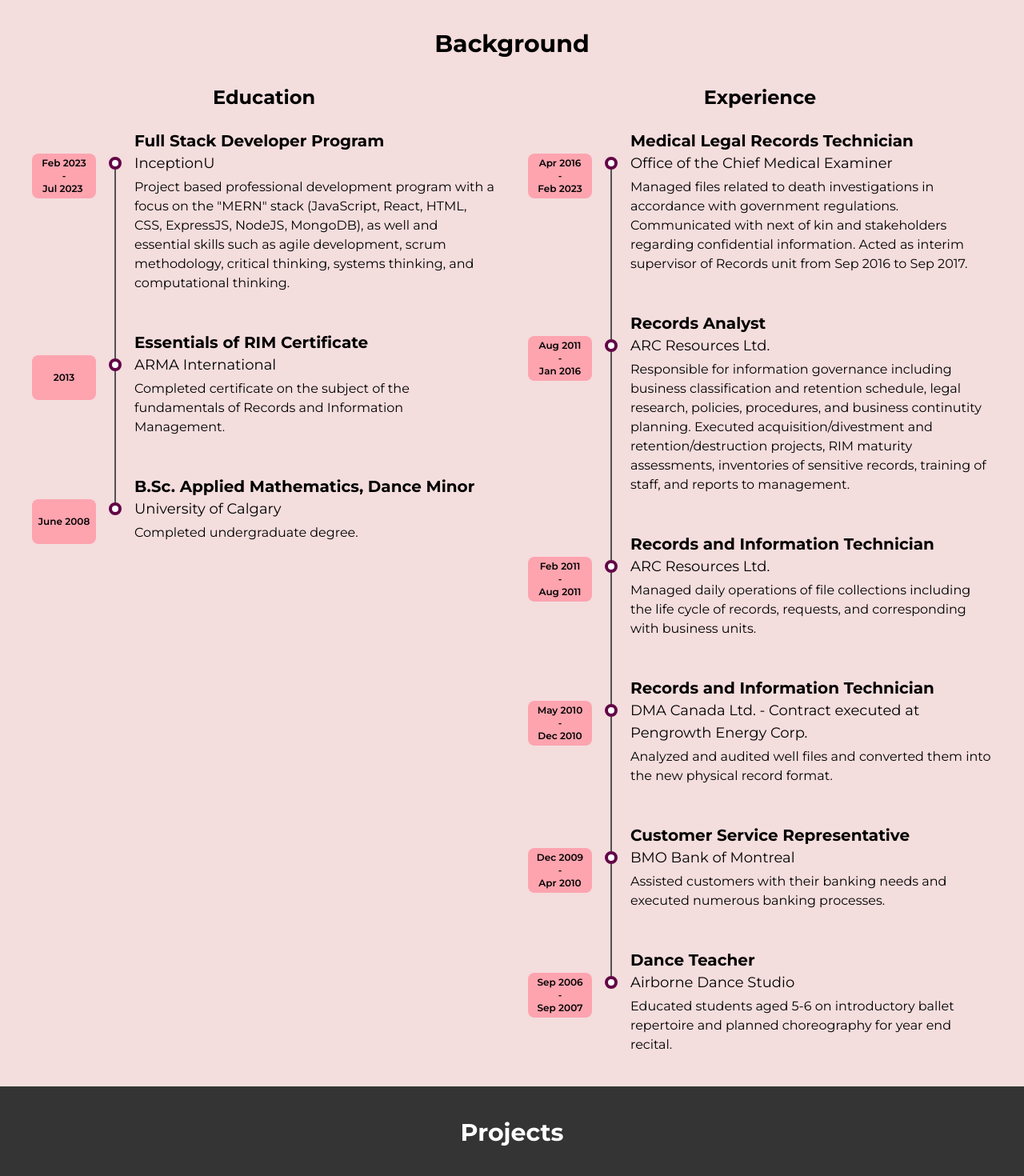
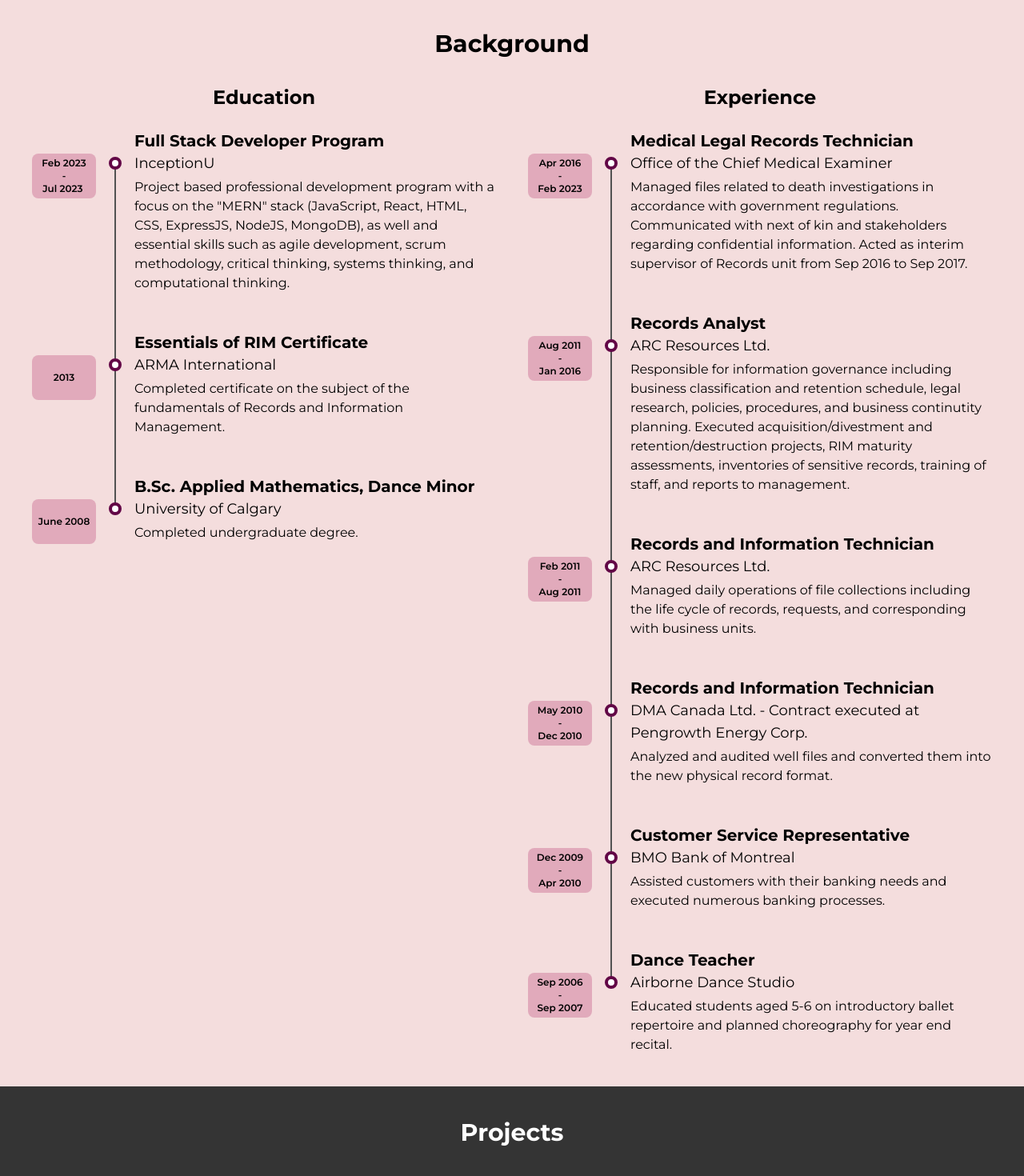
Before and after one commit to jgajdosbomben/portfolio, a React (Vite) app: page / in a window 1280 px wide. Shown: the part 1675-3145 px from the top of the page at 80% size. Built offline with nearby package versions, Linux system fonts and the light colour scheme.

Commit message:
Changed colour of dates

```diff
--- a/src/components/Background.jsx
+++ b/src/components/Background.jsx
@@ -16,7 +16,7 @@ const Background = () => {
             <div className="font-bold text-xl text-black dark:text-white mb-1 sm:mb-0">Full Stack Developer Program</div>
             {/* Vertical line (::before) ~ Date ~ Title ~ Circle marker (::after) */}
             <div className="flex flex-col sm:flex-row items-start mb-1 group-last:before:hidden before:absolute before:left-2 sm:before:left-0 before:h-full before:px-px before:bg-neutral-600 before:dark:bg-neutral-300 sm:before:ml-[6.5rem] before:self-start before:-translate-x-1/2 before:translate-y-3 after:absolute after:left-2 sm:after:left-0 after:w-2 after:h-2 after:bg-white after:border-4 after:box-content after:border-[#620646] after:rounded-full sm:after:ml-[6.5rem] after:-translate-x-1/2 after:translate-y-1.5">
-              <time className="sm:absolute left-0 translate-y-0.5 inline-flex items-center justify-center text-xs font-semibold w-20 h-14 mb-3 sm:mb-0 text-black text-center bg-rose-300 rounded-lg">
+              <time className="sm:absolute left-0 translate-y-0.5 inline-flex items-center justify-center text-xs font-semibold w-20 h-14 mb-3 sm:mb-0 text-black text-center bg-[#e1aabb] rounded-lg">
                 Feb 2023
                 <br /> - <br />
                 Jul 2023&nbsp;
@@ -37,7 +37,7 @@ const Background = () => {
             <div className="font-bold text-xl text-black dark:text-white  mb-1 sm:mb-0"> Essentials of RIM Certificate</div>
             {/* Vertical line (::before) ~ Date ~ Title ~ Circle marker (::after) */}
             <div className="flex flex-col sm:flex-row items-start mb-1 group-last:before:hidden before:absolute before:left-2 sm:before:left-0 before:h-full before:px-px before:bg-neutral-600 before:dark:bg-neutral-300 sm:before:ml-[6.5rem] before:self-start before:-translate-x-1/2 before:translate-y-3 after:absolute after:left-2 sm:after:left-0 after:w-2 after:h-2 after:bg-white after:border-4 after:box-content after:border-[#620646] after:rounded-full sm:after:ml-[6.5rem] after:-translate-x-1/2 after:translate-y-1.5">
-              <time className="sm:absolute left-0 translate-y-0.5 inline-flex items-center justify-center text-xs font-semibold w-20 h-14 mb-3 sm:mb-0 text-black bg-rose-300 rounded-lg">
+              <time className="sm:absolute left-0 translate-y-0.5 inline-flex items-center justify-center text-xs font-semibold w-20 h-14 mb-3 sm:mb-0 text-black bg-[#e1aabb] rounded-lg">
                 2013
               </time>
               <div className="text-lg text-black dark:text-white">ARMA International</div>
@@ -56,7 +56,7 @@ const Background = () => {
             </div>
             {/* Vertical line (::before) ~ Date ~ Title ~ Circle marker (::after) */}
             <div className="flex flex-col sm:flex-row items-start mb-1 group-last:before:hidden before:absolute before:left-2 sm:before:left-0 before:h-full before:px-px before:bg-neutral-600 before:dark:bg-neutral-300 sm:before:ml-[6.5rem] before:self-start before:-translate-x-1/2 before:translate-y-3 after:absolute after:left-2 sm:after:left-0 after:w-2 after:h-2 after:bg-white after:border-4 after:box-content after:border-[#620646] after:rounded-full sm:after:ml-[6.5rem] after:-translate-x-1/2 after:translate-y-1.5">
-              <time className="sm:absolute left-0 translate-y-0.5 inline-flex items-center justify-center text-xs font-semibold  w-20 h-14 mb-3 sm:mb-0 text-black bg-rose-300 rounded-lg">
+              <time className="sm:absolute left-0 translate-y-0.5 inline-flex items-center justify-center text-xs font-semibold  w-20 h-14 mb-3 sm:mb-0 text-black bg-[#e1aabb] rounded-lg">
                 June 2008
               </time>
               <div className="text-lg text-black dark:text-white">University of Calgary</div>
@@ -77,7 +77,7 @@ const Background = () => {
               <div className="font-bold text-xl text-black dark:text-white  mb-1 sm:mb-0">Medical Legal Records Technician</div>
               {/* Vertical line (::before) ~ Date ~ Title ~ Circle marker (::after) */}
               <div className="flex flex-col sm:flex-row items-start mb-1 group-last:before:hidden before:absolute before:left-2 sm:before:left-0 before:h-full before:px-px before:bg-neutral-600 before:dark:bg-neutral-300 sm:before:ml-[6.5rem] before:self-start before:-translate-x-1/2 before:translate-y-3 after:absolute after:left-2 sm:after:left-0 after:w-2 after:h-2 after:bg-white after:border-4 after:box-content after:border-[#620646] after:rounded-full sm:after:ml-[6.5rem] after:-translate-x-1/2 after:translate-y-1.5">
-                <time className="sm:absolute left-0 translate-y-0.5 inline-flex items-center justify-center text-xs font-semibold w-20 h-14 mb-3 sm:mb-0 text-black text-center bg-rose-300 rounded-lg">
+                <time className="sm:absolute left-0 translate-y-0.5 inline-flex items-center justify-center text-xs font-semibold w-20 h-14 mb-3 sm:mb-0 text-black text-center bg-[#e1aabb] rounded-lg">
                   Apr 2016 <br /> - <br />
                   Feb 2023
                 </time>
@@ -97,7 +97,7 @@ const Background = () => {
               <div className="font-bold text-xl text-black dark:text-white  mb-1 sm:mb-0">Records Analyst</div>
               {/* Vertical line (::before) ~ Date ~ Title ~ Circle marker (::after) */}
               <div className="flex flex-col sm:flex-row items-start mb-1 group-last:before:hidden before:absolute before:left-2 sm:before:left-0 before:h-full before:px-px before:bg-neutral-600 before:dark:bg-neutral-300 sm:before:ml-[6.5rem] before:self-start before:-translate-x-1/2 before:translate-y-3 after:absolute after:left-2 sm:after:left-0 after:w-2 after:h-2 after:bg-white after:border-4 after:box-content after:border-[#620646] after:rounded-full sm:after:ml-[6.5rem] after:-translate-x-1/2 after:translate-y-1.5">
-                <time className="sm:absolute left-0 translate-y-0.5 inline-flex items-center justify-center text-xs font-semibold  w-20 h-14 mb-3 sm:mb-0 text-black text-center bg-rose-300 rounded-lg">
+                <time className="sm:absolute left-0 translate-y-0.5 inline-flex items-center justify-center text-xs font-semibold  w-20 h-14 mb-3 sm:mb-0 text-black text-center bg-[#e1aabb] rounded-lg">
                   Aug 2011
                   <br /> - <br />
                   Jan 2016
@@ -119,7 +119,7 @@ const Background = () => {
               <div className="font-bold text-xl text-black dark:text-white  mb-1 sm:mb-0">Records and Information Technician</div>
               {/* Vertical line (::before) ~ Date ~ Title ~ Circle marker (::after) */}
               <div className="flex flex-col sm:flex-row items-start mb-1 group-last:before:hidden before:absolute before:left-2 sm:before:left-0 before:h-full before:px-px before:bg-neutral-600 before:dark:bg-neutral-300 sm:before:ml-[6.5rem] before:self-start before:-translate-x-1/2 before:translate-y-3 after:absolute after:left-2 sm:after:left-0 after:w-2 after:h-2 after:bg-white after:border-4 after:box-content after:border-[#620646] after:rounded-full sm:after:ml-[6.5rem] after:-translate-x-1/2 after:translate-y-1.5">
-                <time className="sm:absolute left-0 translate-y-0.5 inline-flex items-center justify-center text-xs font-semibold  w-20 h-14 mb-3 sm:mb-0 text-black text-center bg-rose-300 rounded-lg">
+                <time className="sm:absolute left-0 translate-y-0.5 inline-flex items-center justify-center text-xs font-semibold  w-20 h-14 mb-3 sm:mb-0 text-black text-center bg-[#e1aabb] rounded-lg">
                   Feb 2011
                   <br /> - <br />
                   Aug 2011
@@ -139,7 +139,7 @@ const Background = () => {
               <div className="font-bold text-xl text-black dark:text-white  mb-1 sm:mb-0">Records and Information Technician</div>
               {/* Vertical line (::before) ~ Date ~ Title ~ Circle marker (::after) */}
               <div className="flex flex-col sm:flex-row items-start mb-1 group-last:before:hidden before:absolute before:left-2 sm:before:left-0 before:h-full before:px-px before:bg-neutral-600 before:dark:bg-neutral-300 sm:before:ml-[6.5rem] before:self-start before:-translate-x-1/2 before:translate-y-3 after:absolute after:left-2 sm:after:left-0 after:w-2 after:h-2 after:bg-white after:border-4 after:box-content after:border-[#620646] after:rounded-full sm:after:ml-[6.5rem] after:-translate-x-1/2 after:translate-y-1.5">
-                <time className="sm:absolute left-0 translate-y-0.5 inline-flex items-center justify-center text-xs font-semibold  w-20 h-14 mb-3 sm:mb-0 text-black text-center bg-rose-300 rounded-lg">
+                <time className="sm:absolute left-0 translate-y-0.5 inline-flex items-center justify-center text-xs font-semibold  w-20 h-14 mb-3 sm:mb-0 text-black text-center bg-[#e1aabb] rounded-lg">
                   May 2010
                   <br /> - <br />
                   Dec 2010
@@ -159,7 +159,7 @@ const Background = () => {
               <div className="font-bold text-xl text-black dark:text-white  mb-1 sm:mb-0">Customer Service Representative</div>
               {/* Vertical line (::before) ~ Date ~ Title ~ Circle marker (::after) */}
               <div className="flex flex-col sm:flex-row items-start mb-1 group-last:before:hidden before:absolute before:left-2 sm:before:left-0 before:h-full before:px-px before:bg-neutral-600 before:dark:bg-neutral-300 sm:before:ml-[6.5rem] before:self-start before:-translate-x-1/2 before:translate-y-3 after:absolute after:left-2 sm:after:left-0 after:w-2 after:h-2 after:bg-white after:border-4 after:box-content after:border-[#620646] after:rounded-full sm:after:ml-[6.5rem] after:-translate-x-1/2 after:translate-y-1.5">
-                <time className="sm:absolute left-0 translate-y-0.5 inline-flex items-center justify-center text-xs font-semibold  w-20 h-14 mb-3 sm:mb-0 text-black text-center bg-rose-300 rounded-lg">
+                <time className="sm:absolute left-0 translate-y-0.5 inline-flex items-center justify-center text-xs font-semibold  w-20 h-14 mb-3 sm:mb-0 text-black text-center bg-[#e1aabb] rounded-lg">
                   Dec 2009
                   <br /> - <br />
                   Apr 2010
@@ -178,7 +178,7 @@ const Background = () => {
               <div className="font-bold text-xl text-black dark:text-white  mb-1 sm:mb-0">Dance Teacher</div>
               {/* Vertical line (::before) ~ Date ~ Title ~ Circle marker (::after) */}
               <div className="flex flex-col sm:flex-row items-start mb-1 group-last:before:hidden before:absolute before:left-2 sm:before:left-0 before:h-full before:px-px before:bg-neutral-600 before:dark:bg-neutral-300 sm:before:ml-[6.5rem] before:self-start before:-translate-x-1/2 before:translate-y-3 after:absolute after:left-2 sm:after:left-0 after:w-2 after:h-2 after:bg-white after:border-4 after:box-content after:border-[#620646] after:rounded-full sm:after:ml-[6.5rem] after:-translate-x-1/2 after:translate-y-1.5">
-                <time className="sm:absolute left-0 translate-y-0.5 inline-flex items-center justify-center text-xs font-semibold  w-20 h-14 mb-3 sm:mb-0 text-black text-center bg-rose-300 rounded-lg">
+                <time className="sm:absolute left-0 translate-y-0.5 inline-flex items-center justify-center text-xs font-semibold  w-20 h-14 mb-3 sm:mb-0 text-black text-center bg-[#e1aabb] rounded-lg">
                   Sep 2006
                   <br /> - <br />
                   Sep 2007
```
